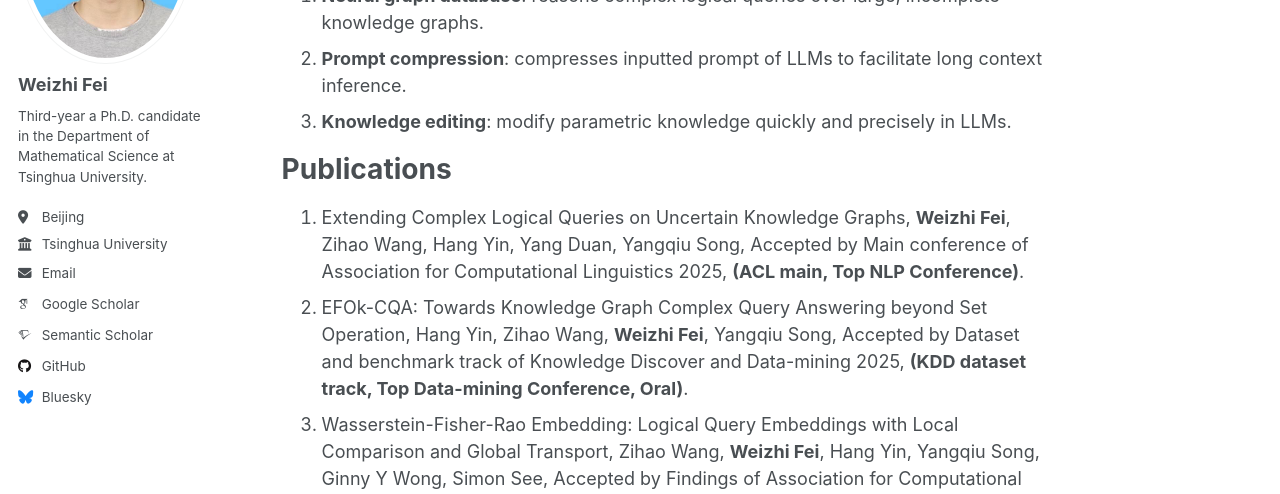
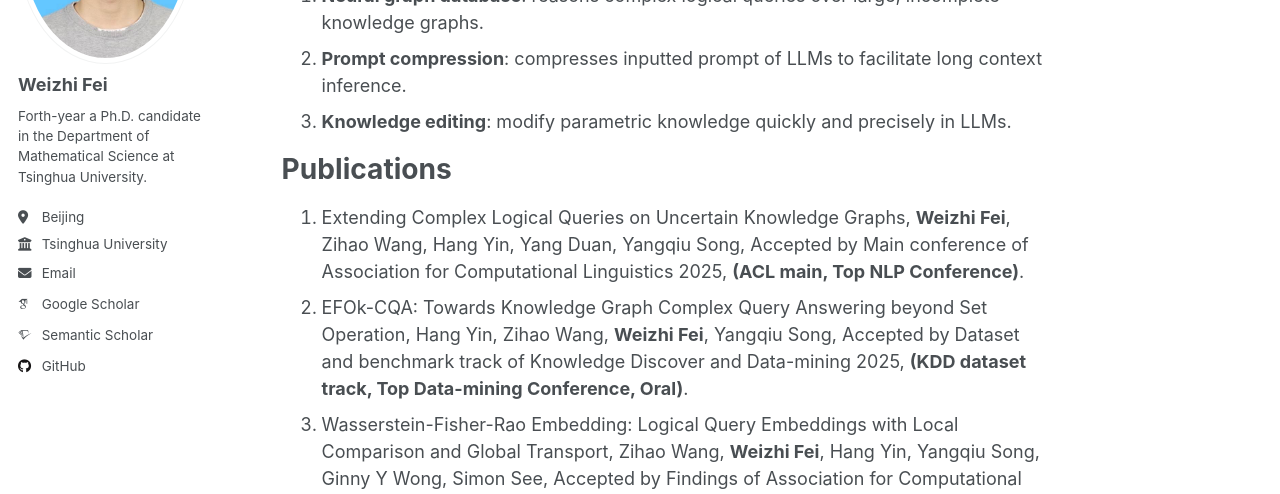
Before and after one commit to rabi-fei/rabi-fei.github.io, a Jekyll site: the page built from _pages/about.md, in a window 1280 px wide. Shown: the part 264-758 px from the top of the page. Built offline with Jekyll 4.4.1, drawn with Linux system fonts in a browser that asks for light colours; some web fonts are replaced; a script that is not in the unit is left out.

Commit message:
delete some links

```diff
--- a/_config.yml
+++ b/_config.yml
@@ -25,7 +25,7 @@ author:
   avatar           : Fei_blue.png
   name             : "Weizhi Fei"
   pronouns         : # example: "she/her"
-  bio              : "Third-year a Ph.D. candidate in the Department of Mathematical Science at Tsinghua University."
+  bio              : "Forth-year a Ph.D. candidate in the Department of Mathematical Science at Tsinghua University."
   location         : "Beijing"
   employer         : "Tsinghua University"
   uri              : # URL
@@ -43,13 +43,12 @@ author:
   # Repositories and software development
   codepen          : # Username
   dribbble         : # Username
-  github           : "rabi-fei"
+  github           : "https://github.com/rabi-fei"
   kaggle           : # Username
   stackoverflow    : # User number or user number and name (i.e., use "1" or "1/jeff-atwood")
 
   # Social media
   artstation       : # Username
-  bluesky          : "bsky.app" # Replace this with you Bluesky username
   facebook         : # Username
   flickr           : # Username
   foursquare       : # Username
--- a/_data/cv.json
+++ b/_data/cv.json
@@ -4,7 +4,7 @@
     "email": "fwz22@mails.tsinghua.edu.cn",
     "phone": "",
     "website": "https://academicpages.github.io",
-    "summary": "I am currently third-year a Ph.D. candidate in the Department of Mathematical Science at Tsinghua University.",
+    "summary": "I am currently forth-year a Ph.D. candidate in the Department of Mathematical Science at Tsinghua University.",
     "location": {
       "address": "",
       "postalCode": "",
```
